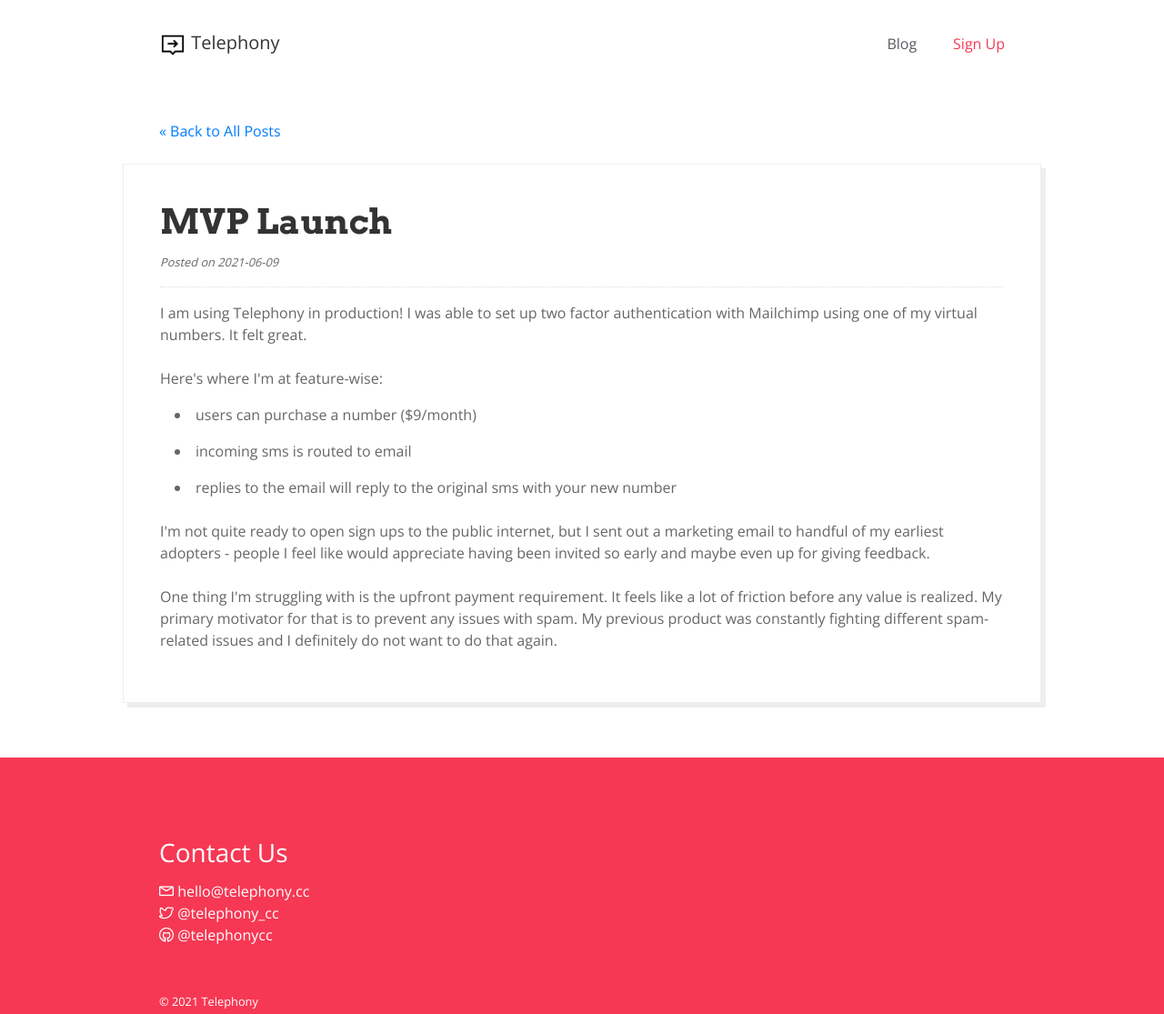
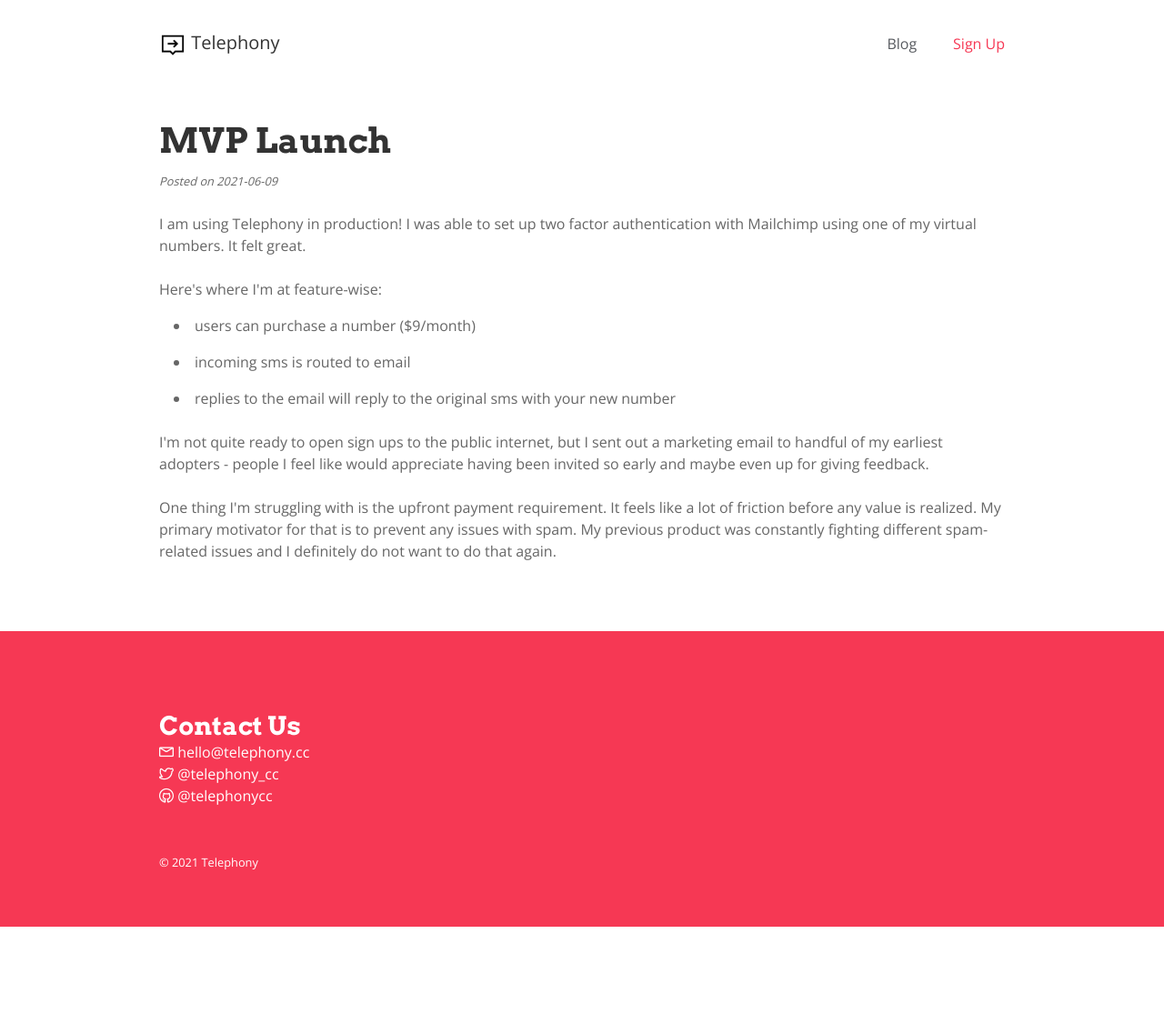
Before and after one commit to telephonycc/www, an Eleventy site: page src/posts/2021-06-09-mvp-launch.md in a window 1280 px wide. Shown: the whole page at 91% size. After the commit the page ends 1019 px from the top, so only its background shows below. Built offline with nearby package versions, Linux system fonts and the light colour scheme; Eleventy itself is replaced by a stand-in of ours; files that its build step writes are made by us from their sources.

Commit message:
am happy with design

```diff
--- a/src/_includes/layouts/base.njk
+++ b/src/_includes/layouts/base.njk
@@ -45,8 +45,7 @@
       }
       h3 {
         font-size:1.5rem;
-        margin: 1em 0 .5em 0;
-        font-family: 'Open Sans', sans-serif;
+        margin: 1em 0 0 0;
         font-weight: lighter;
       }
       ul {
--- a/src/_includes/layouts/post.njk
+++ b/src/_includes/layouts/post.njk
@@ -8,17 +8,14 @@ layout: layouts/base.njk
 
 
     <br>
-    <a href='/blog/'>&laquo; Back to All Posts</a>
-    <br><br>
 
-    <div style='border:1px solid #eee; background: #fff;padding: 2.5em; margin: 0 -2.5em 0 -2.5em;box-shadow: 5px 5px 0 #eee'>
+    <div>
     <h2>{{title}}</h2>
     <small><em>Posted on <time class="postlist-date" datetime="{{ page.date | htmlDateString }}">{{ page.date | readableDate }}</time></em></small>
 
     {% include 'partials/tags.njk' %}
 
-
-    <hr>
+    <br>
 
     {{excerpt}}
     {{content | safe}}
--- a/src/blog.njk
+++ b/src/blog.njk
@@ -10,10 +10,7 @@ h3 a {
 h3 {
   font-size: 2rem;
 }
-.prose h2 {
-  font-family: 'Open Sans', sans-serif;
-  font-weight: lighter;
-}
+
 .prose .post a {
   color: inherit;
   text-decoration: underline;
@@ -52,7 +49,7 @@ h3 {
     {{post.data.title}}
     </a>
   </h3>
-  <p>{{post.data.excerpt}}</p>
+  <p style='font-size:1.125rem'>{{post.data.excerpt}}</p>
 
   <small>Published <time class="postlist-date" datetime="{{ post.date | htmlDateString }}">{{ post.date | readableDate }}</time></small>
     {% set tags = post.data.tags %} {% include "partials/tags.njk" %}
```
Also changed, not shown: src/index.html (+3 -3 lines).
